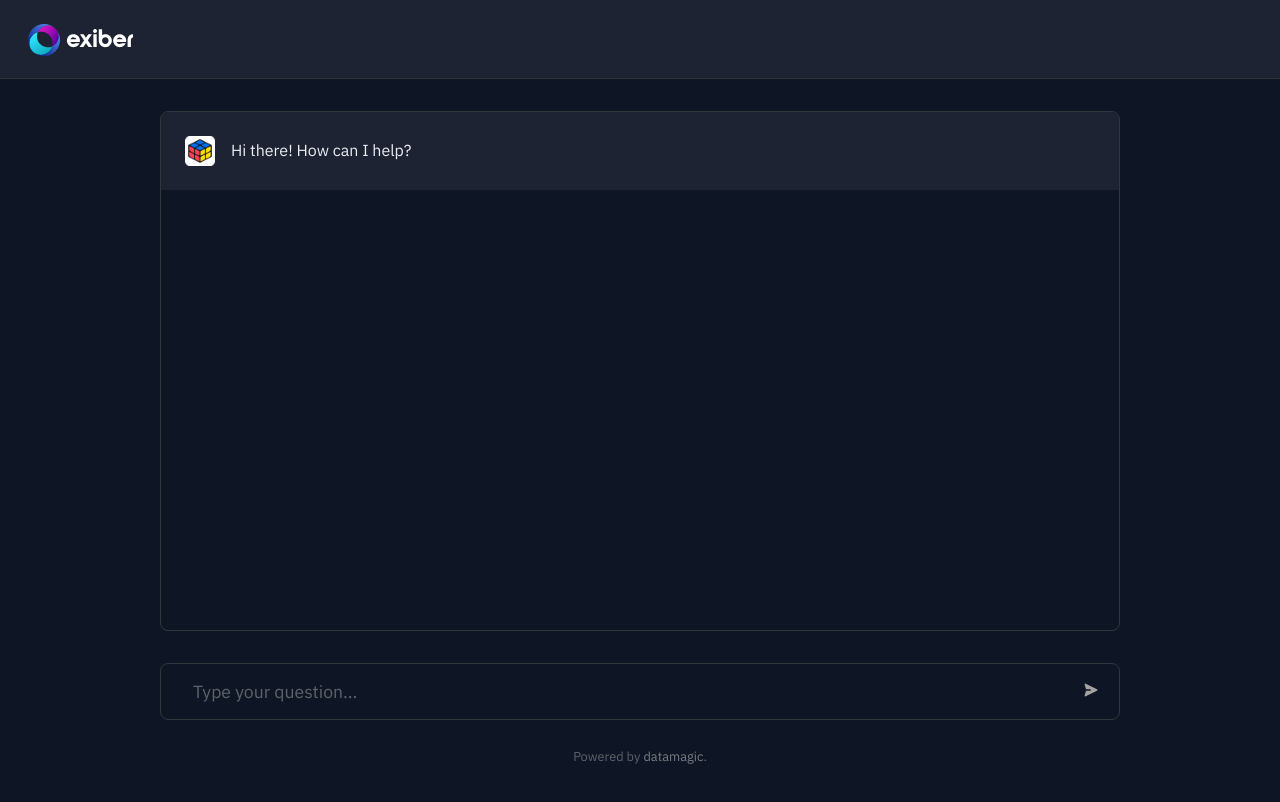
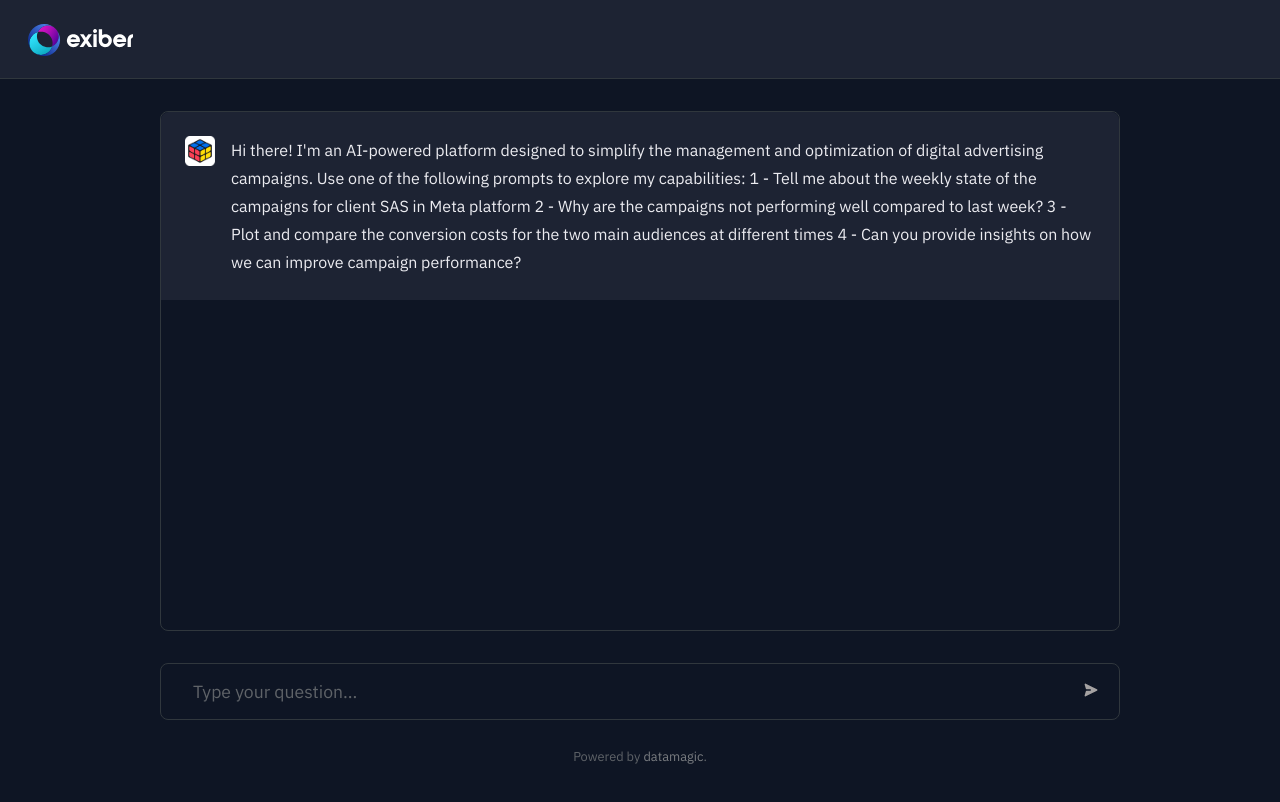
Before and after one commit to jairpgjunior/datamagic-v0, a Next.js app: page / in a window 1280 px wide. Shown: the top 802 px of the page. Built offline with nearby package versions, Linux system fonts and the light colour scheme.

Commit message:
adding example prompts

```diff
--- a/pages/index.js
+++ b/pages/index.js
@@ -13,7 +13,7 @@ export default function Home() {
   const [userInput, setUserInput] = useState("");
   const [loading, setLoading] = useState(false);
   const [messages, setMessages] = useState([
-    { role: "assistant", content: "Hi there! How can I help?" }
+    { role: "assistant", content: "Hi there! I'm an AI-powered platform designed to simplify the management and optimization of digital advertising campaigns. Use one of the following prompts to explore my capabilities:\n1 - Tell me about the weekly state of the campaigns for client SAS in Meta platform\n2 - Why are the campaigns not performing well compared to last week?\n3 - Plot and compare the conversion costs for the two main audiences at different times\n4 - Can you provide insights on how we can improve campaign performance?" }
   ]);
 
   const messageListRef = useRef(null);
```
